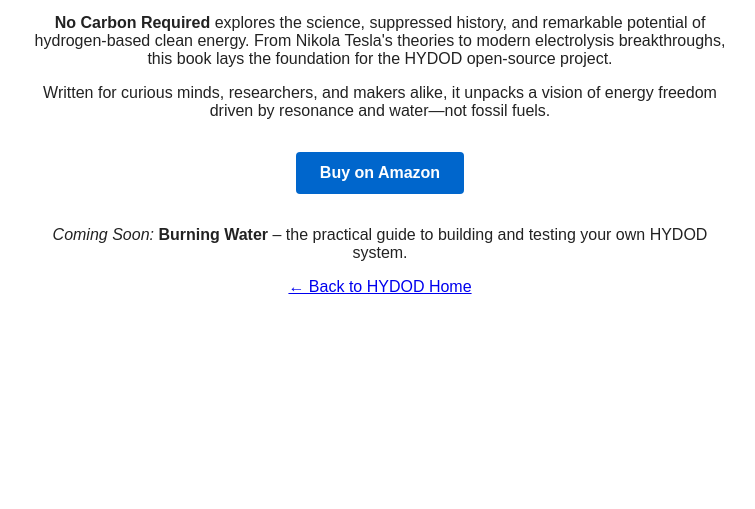
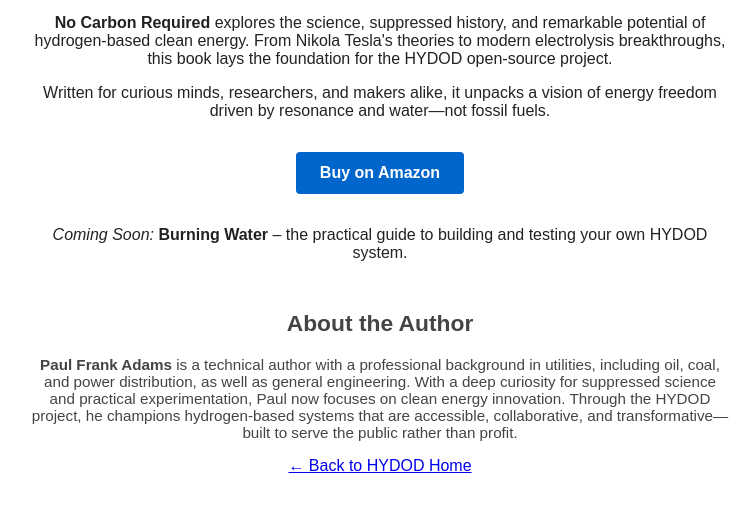
Before and after one commit to PaulFrankAdams/HYDOD, a plain HTML site: page docs/book.html in a window 1280 px wide. Shown: the part 359-868 px from the top of the page, without its empty margins (260-1015 px from the left). Before the commit the page ends 800 px from the top, so only its background shows below. Drawn offline with Linux system fonts and the light colour scheme.

Commit message:
Update book.html

```diff
--- a/docs/book.html
+++ b/docs/book.html
@@ -35,6 +35,11 @@
       max-width: 700px;
       margin: auto;
     }
+    .bio {
+      margin-top: 3rem;
+      font-size: 0.95rem;
+      color: #444;
+    }
   </style>
 </head>
 <body>
@@ -46,6 +51,12 @@
     <a class="button" href="https://mybook.to/XtMLF" target="_blank">Buy on Amazon</a>
 
     <p style="margin-top: 2rem;"><em>Coming Soon:</em> <strong>Burning Water</strong> – the practical guide to building and testing your own HYDOD system.</p>
+
+    <div class="bio">
+      <h2>About the Author</h2>
+      <p><strong>Paul Frank Adams</strong> is a technical author with a professional background in utilities, including oil, coal, and power distribution, as well as general engineering. With a deep curiosity for suppressed science and practical experimentation, Paul now focuses on clean energy innovation. Through the HYDOD project, he champions hydrogen-based systems that are accessible, collaborative, and transformative—built to serve the public rather than profit.</p>
+    </div>
+
     <p><a href="index.html">← Back to HYDOD Home</a></p>
   </div>
 </body>
```
